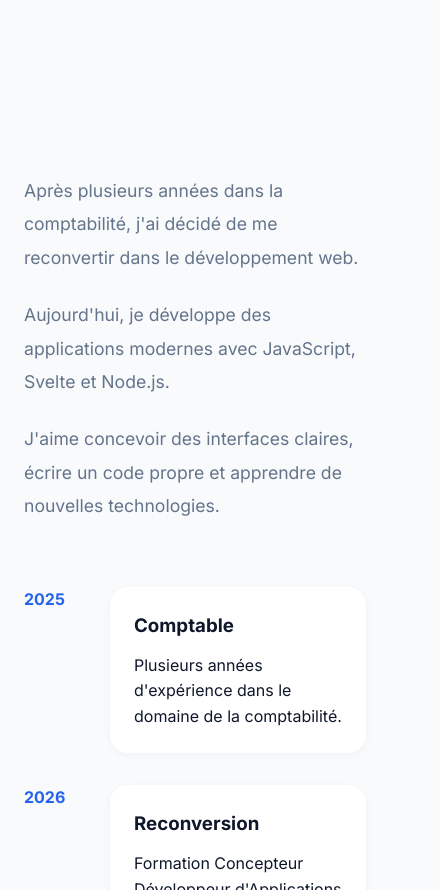
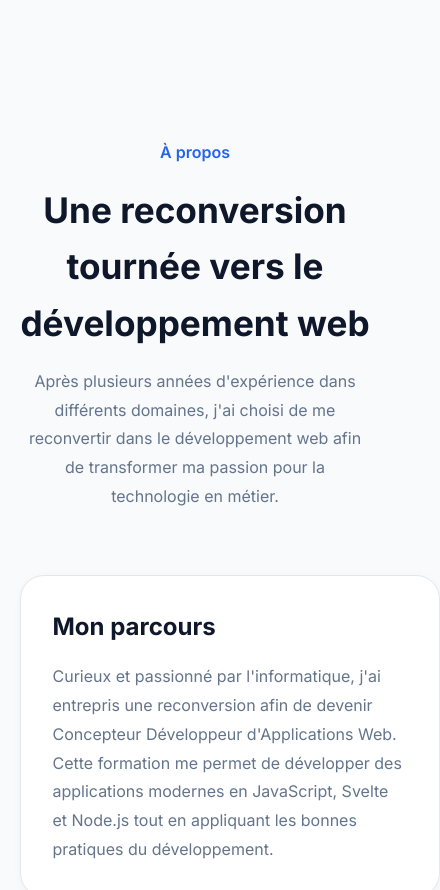
Before and after one commit to ArnaudBloyet/portfolio, a Svelte app: page / in a window 390 px wide. Shown: the part 5440-6330 px from the top of the page, 440 px wide, since content can reach past the window. Built offline with nearby package versions, Linux system fonts and the light colour scheme.

Commit message:
feat(about): create about section

```diff
--- a/src/components/sections/About.svelte
+++ b/src/components/sections/About.svelte
@@ -23,121 +23,85 @@
     ];
 </script>
 
-<section class="about" id="about" data-aos="fade-up">
-    <SectionTitle>À propos</SectionTitle>
+<section id="about" class="about">
+    <div class="container">
+        <SectionTitle
+            subtitle="À propos"
+            title="Une reconversion tournée vers le développement web"
+            description="Après plusieurs années d'expérience dans différents domaines, j'ai choisi de me reconvertir dans le développement web afin de transformer ma passion pour la technologie en métier."
+        />
 
-    <div class="about__content">
-        <div class="about__text">
-            <p>
-                Après plusieurs années dans la comptabilité, j'ai décidé de me
-                reconvertir dans le développement web.
-            </p>
+        <div class="about__content">
+            <div class="about__card">
+                <h3>Mon parcours</h3>
 
-            <p>
-                Aujourd'hui, je développe des applications modernes avec
-                JavaScript, Svelte et Node.js.
-            </p>
+                <p>
+                    Curieux et passionné par l'informatique, j'ai entrepris une
+                    reconversion afin de devenir Concepteur Développeur
+                    d'Applications Web. Cette formation me permet de développer
+                    des applications modernes en JavaScript, Svelte et Node.js
+                    tout en appliquant les bonnes pratiques du développement.
+                </p>
+            </div>
 
-            <p>
-                J'aime concevoir des interfaces claires, écrire un code propre
-                et apprendre de nouvelles technologies.
-            </p>
-        </div>
+            <div class="about__card">
+                <h3>Mon objectif</h3>
 
-        <div class="timeline">
-            {#each timeline as item}
-                <div class="timeline__item">
-                    <div class="timeline__year">
-                        {item.year}
-                    </div>
-
-                    <div class="timeline__card">
-                        <h3>{item.title}</h3>
-
-                        <p>{item.description}</p>
-                    </div>
-                </div>
-            {/each}
+                <p>
+                    Je recherche un stage afin de mettre en pratique mes
+                    compétences, évoluer au sein d'une équipe de développement
+                    et continuer à apprendre au contact de développeurs
+                    expérimentés.
+                </p>
+            </div>
         </div>
     </div>
 </section>
 
 <style>
     .about {
-        padding: 7rem 1.5rem;
-
-        max-width: 1200px;
-
-        margin: auto;
+        padding: 8rem 0;
     }
 
     .about__content {
         display: grid;
 
-        grid-template-columns: 1fr 1fr;
-
-        gap: 4rem;
-
-        margin-top: 4rem;
-    }
-
-    .about__text {
-        display: flex;
-
-        flex-direction: column;
-
-        gap: 1.5rem;
-
-        font-size: 1.1rem;
-
-        line-height: 1.9;
-
-        color: var(--text-light);
-    }
-
-    .timeline {
-        display: flex;
-
-        flex-direction: column;
+        grid-template-columns: repeat(auto-fit, minmax(420px, 1fr));
 
         gap: 2rem;
     }
 
-    .timeline__item {
-        display: flex;
+    .about__card {
+        padding: 2rem;
 
-        gap: 1rem;
+        border: 1px solid var(--border);
 
-        align-items: flex-start;
-    }
+        border-radius: 24px;
 
-    .timeline__year {
-        min-width: 70px;
-
-        font-weight: 700;
-
-        color: var(--primary);
-    }
-
-    .timeline__card {
         background: var(--surface);
-
-        padding: 1.5rem;
-
-        border-radius: 18px;
 
         box-shadow: var(--shadow-sm);
 
-        flex: 1;
+        transition:
+            transform 0.3s ease,
+            box-shadow 0.3s ease;
     }
 
-    .timeline__card h3 {
-        margin-bottom: 0.75rem;
+    .about__card:hover {
+        transform: translateY(-6px);
+
+        box-shadow: var(--shadow-md);
     }
 
-    @media (max-width: 900px) {
-        .about__content {
-            grid-template-columns: 1fr;
-        }
+    .about__card h3 {
+        margin-bottom: 1rem;
+
+        font-size: 1.5rem;
+    }
+
+    .about__card p {
+        color: var(--text-light);
+
+        line-height: 1.8;
     }
 </style>
--- a/src/components/sections/Skills.svelte
+++ b/src/components/sections/Skills.svelte
@@ -42,6 +42,8 @@
     }
 
     .skills__card {
+        min-height: 210px;
+
         padding: 2rem;
 
         border: 1px solid var(--border);
```
